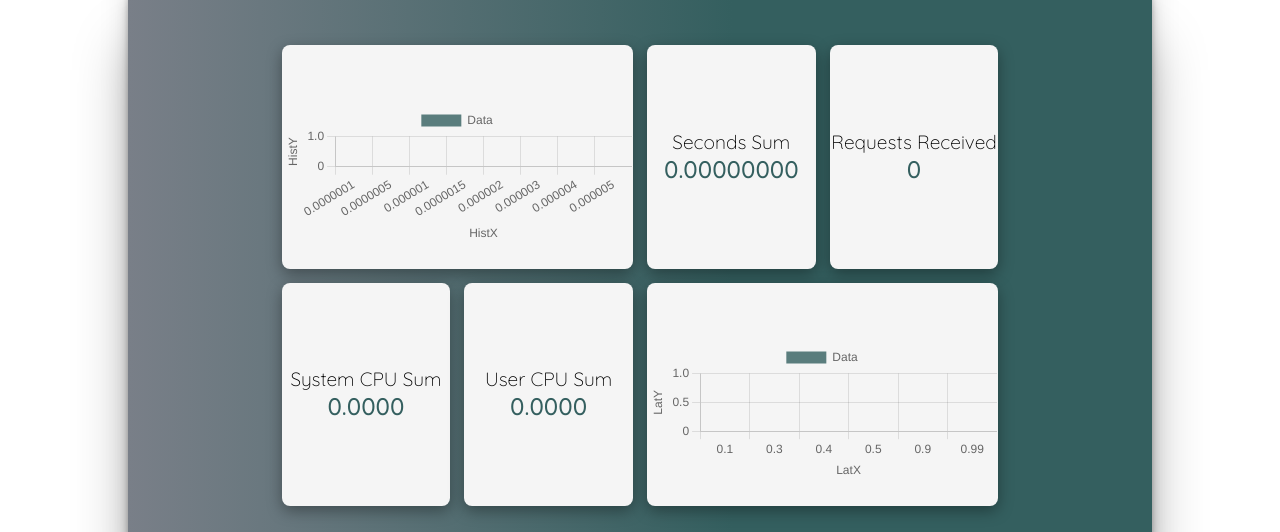
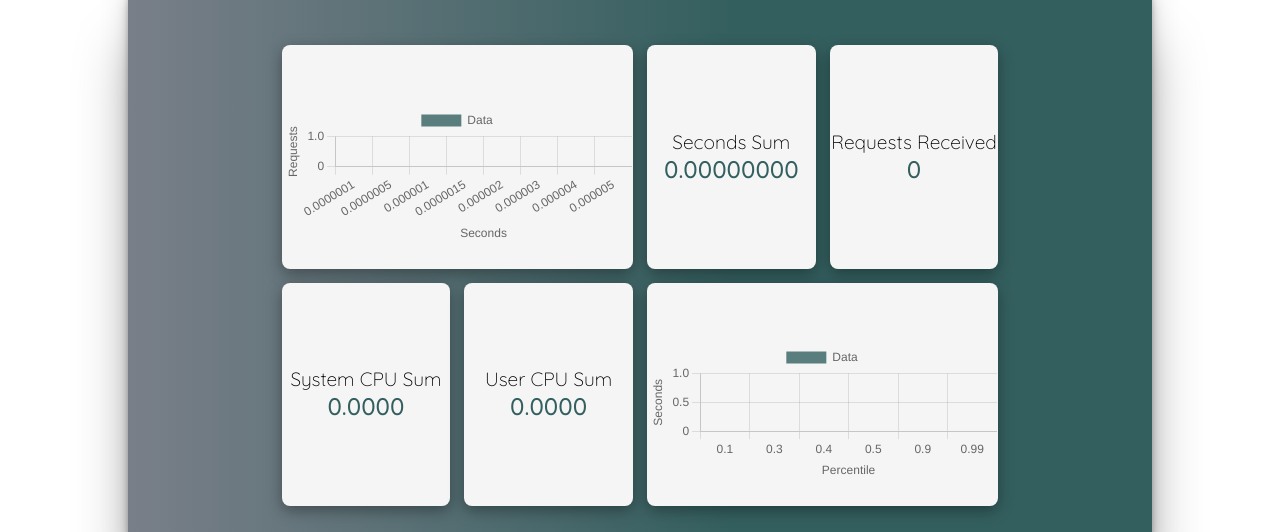
Before and after one commit to oslabs-beta/gRPSeek, a React (Vite) app: page /dashboard in a window 1280 px wide. Shown: the part 150-682 px from the top of the page. Built offline with nearby package versions, Linux system fonts and the light colour scheme; no server answers.

Commit message:
updates x and y labels for charts

```diff
--- a/src/client/components/Dashboard.tsx
+++ b/src/client/components/Dashboard.tsx
@@ -78,10 +78,10 @@ function Dashboard() {
     "0.000005",
   ];
 
-const histYTitle = 'HistY'
-const histXTitle = 'HistX'
-const latXTitle = 'LatX'
-const latYTitle = 'LatY'
+const histYTitle = 'Requests'
+const histXTitle = 'Seconds'
+const latXTitle = 'Percentile'
+const latYTitle = 'Seconds'
 
 
 
```
